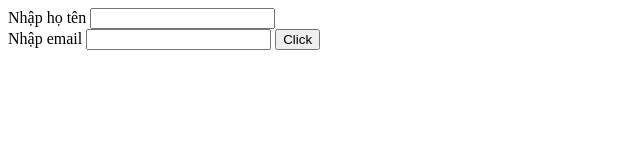
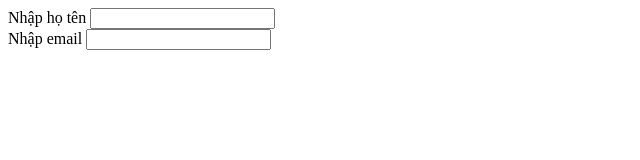
Before and after one commit to ntphat02/Git-Buoi-2, a plain HTML site: page index.html in a window 1280 px wide. Shown: the whole page, without its empty margins (0-640 px from the left). Drawn offline with Linux system fonts and the light colour scheme.

Commit message:
Revert "create form2"
This reverts commit 54746f8f53c26fb3bd84741e38fa86c7724c9025.

```diff
--- a/index.html
+++ b/index.html
@@ -14,7 +14,6 @@
     <form action="" id="form2">
       <label for="">Nhập email</label>
       <input type="email" />
-      <button id="btn">Click</button>
     </form>
     <script src="main.js"></script>
   </body>
```
